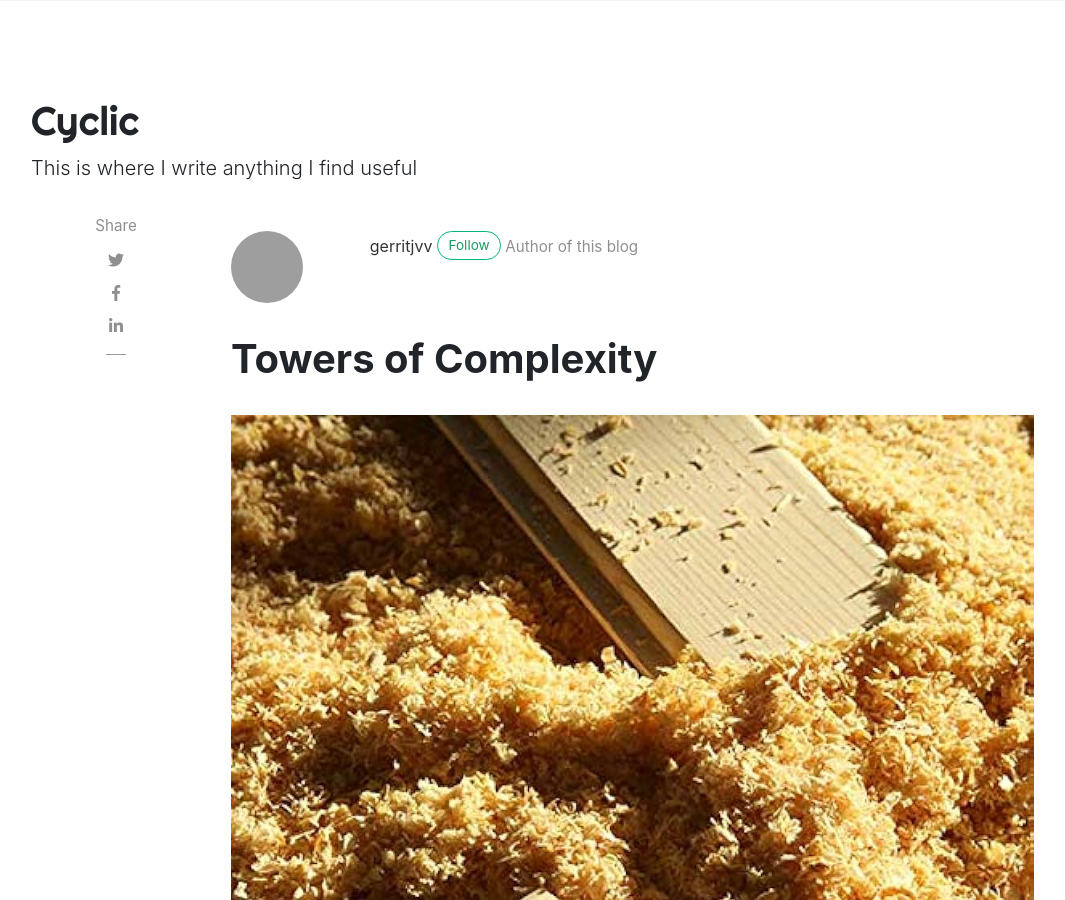
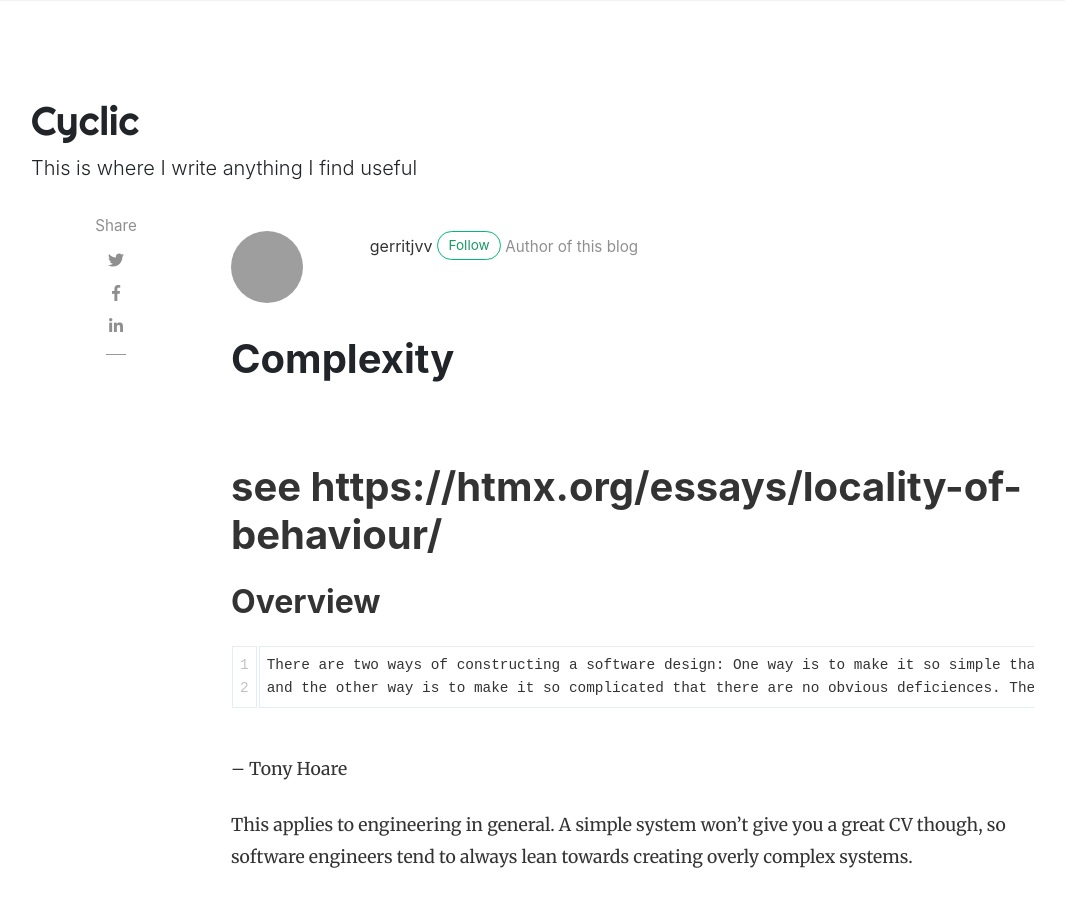
Before and after one commit to gerritjvv/blog, a Jekyll site: the page built from _posts/2023-11-07-complexity.md, in a window 1280 px wide and 900 px high. Shown: the whole window, without its empty margins (54-1119 px from the left). Built offline with Jekyll 4.4.1, drawn with Linux system fonts in a browser that asks for light colours; nearby versions of some CDN libraries; comment, search, counter and statistics services are not loaded; grey boxes are pictures that could not be loaded.

Commit message:
update title

```diff
--- a/_posts/2023-11-07-complexity.md
+++ b/_posts/2023-11-07-complexity.md
@@ -1,6 +1,6 @@
 ---
 layout: post
-title:  "Towers of Complexity"
+title:  "Complexity"
 author: gerritjvv
 featured: true
 categories: [ programming, design, architecture ]
```
Also changed, not shown: assets/images/sawdust.jpg (deleted).
